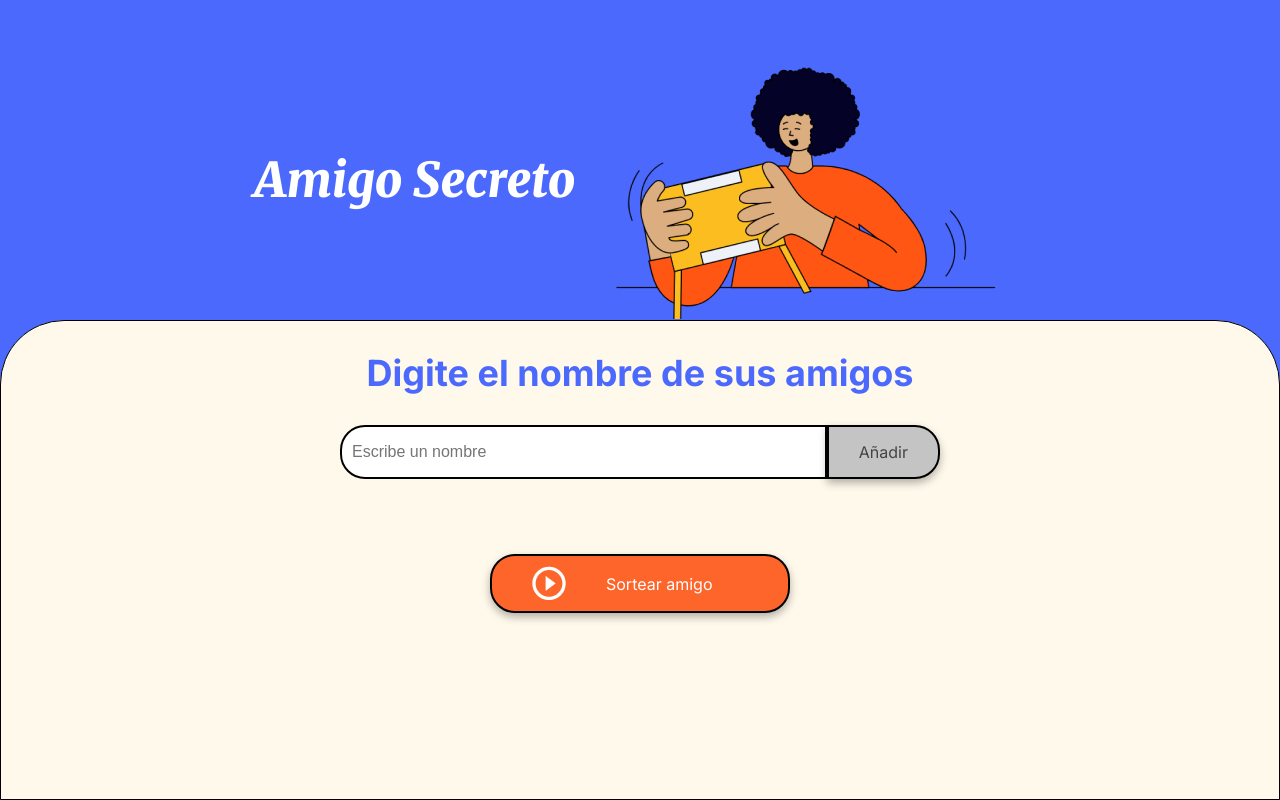
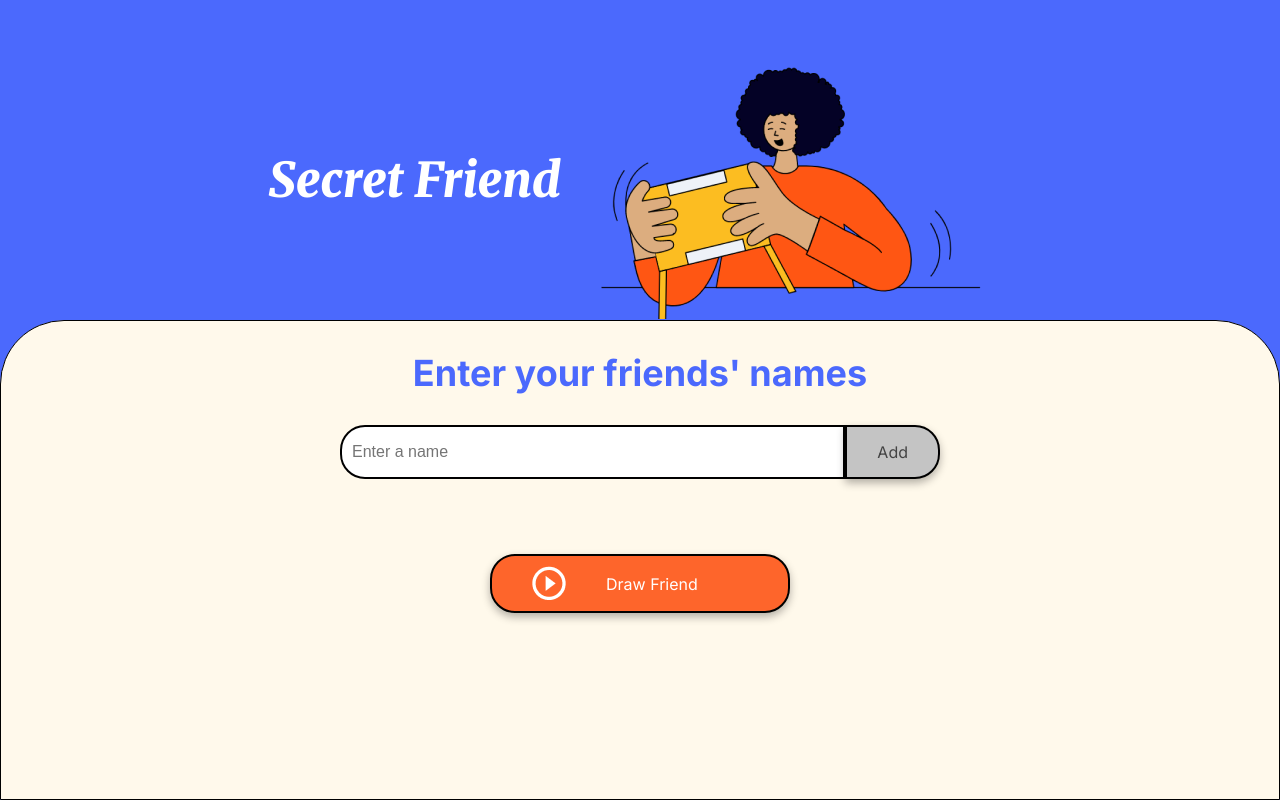
Before and after one commit to montoya96michelle/challenge-amigo-secreto_esp-main, a plain HTML site: page index.html in a window 1280 px wide. Drawn offline with Linux system fonts and the light colour scheme.

Commit message:
Update index.html

```diff
--- a/index.html
+++ b/index.html
@@ -1,5 +1,5 @@
 <!DOCTYPE html>
-<html lang="es">
+<html lang="en">
 <head>
     <meta charset="UTF-8">
     <meta name="viewport" content="width=device-width, initial-scale=1.0">
@@ -7,33 +7,33 @@
     <link rel="preconnect" href="https://fonts.googleapis.com">
     <link rel="preconnect" href="https://fonts.gstatic.com" crossorigin>
     <link href="https://fonts.googleapis.com/css2?family=Inter:wght@100;400;700;900&family=Merriweather:ital,wght@0,300;0,400;0,700;0,900;1,300;1,400;1,700;1,900&display=swap" rel="stylesheet">
-    <title>Amigo Secreto</title>
+    <title>Secret Friend</title>
 </head>
 
 <body>
     <main class="main-content">
         <header class="header-banner">
-            <h1 class="main-title">Amigo Secreto</h1>
-            <img src="assets/amigo-secreto.png" alt="Imagen representativa de amigo secreto">
+            <h1 class="main-title">Secret Friend</h1>
+            <img src="assets/amigo-secreto.png" alt="Illustration of secret friend game">
         </header>
 
         <section class="input-section">
-            <h2 class="section-title">Digite el nombre de sus amigos</h2>
+            <h2 class="section-title">Enter your friends' names</h2>
             <div class="input-wrapper">
-<!-- INPUT -->
-                <input type="text" id="amigo" class="input-name" placeholder="Escribe un nombre">
-<!-- BUTTON-AGREGAR-AMIGO-->
-                <button class="button-add" onclick="agregarAmigo()">Añadir</button>
+                <!-- INPUT -->
+                <input type="text" id="friend" class="input-name" placeholder="Enter a name">
+                <!-- BUTTON-ADD-FRIEND -->
+                <button class="button-add" onclick="addFriend()">Add</button>
             </div>
-<!-- LISTA DE SORTEO -->
-            <ul id="listaAmigos" class="name-list" aria-labelledby="listaAmigos" role="list"></ul>
-<!-- RESULTADO -->
-            <ul id="resultado" class="result-list" aria-live="polite"></ul>
+            <!-- FRIENDS LIST -->
+            <ul id="friendsList" class="name-list" aria-labelledby="friendsList" role="list"></ul>
+            <!-- RESULT -->
+            <ul id="result" class="result-list" aria-live="polite"></ul>
             <div class="button-container">
-<!-- SORTEAR-AMIGOS -->
-                <button id="drawButton"  class="button-draw" onclick="sortearAmigo()" aria-label="Sortear amigo secreto">
-                    <img src="assets/play_circle_outline.png" alt="Ícono para sortear">
-                    Sortear amigo
+                <!-- DRAW-FRIEND -->
+                <button id="drawButton" class="button-draw" onclick="drawFriend()" aria-label="Draw secret friend">
+                    <img src="assets/play_circle_outline.png" alt="Icon to draw a friend">
+                    Draw Friend
                 </button>
             </div>
         </section>
```
